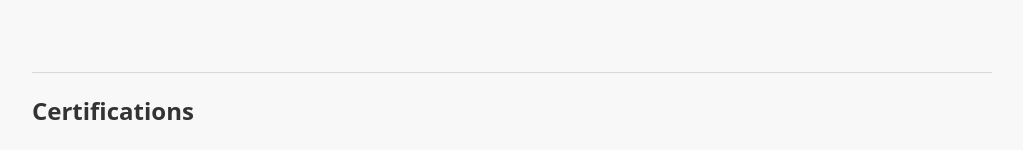
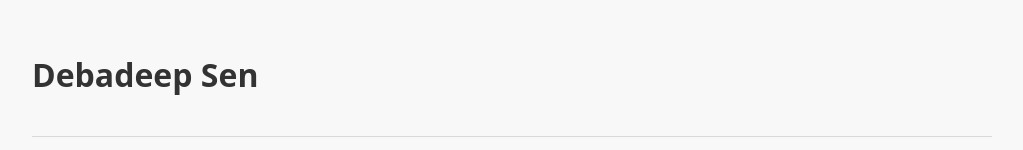
Before and after one commit to debadeepsen/debadeepsencom-next, a Next.js app: page / in a window 1280 px wide. Shown: the top 150 px of the page, without its empty margins (128-1151 px from the left). Built offline with nearby package versions, Linux system fonts and the light colour scheme.

Commit message:
added name

```diff
--- a/src/app/page.tsx
+++ b/src/app/page.tsx
@@ -6,6 +6,7 @@ import Main from '@/components/containers/Main'
 export default function Home() {
   return (
     <Main>
+      <h1>Debadeep Sen</h1>
       <Certifications heading='Certifications' />
       <Skills heading='Skills' />
       <ProjectList heading='Featured Projects' />
```
